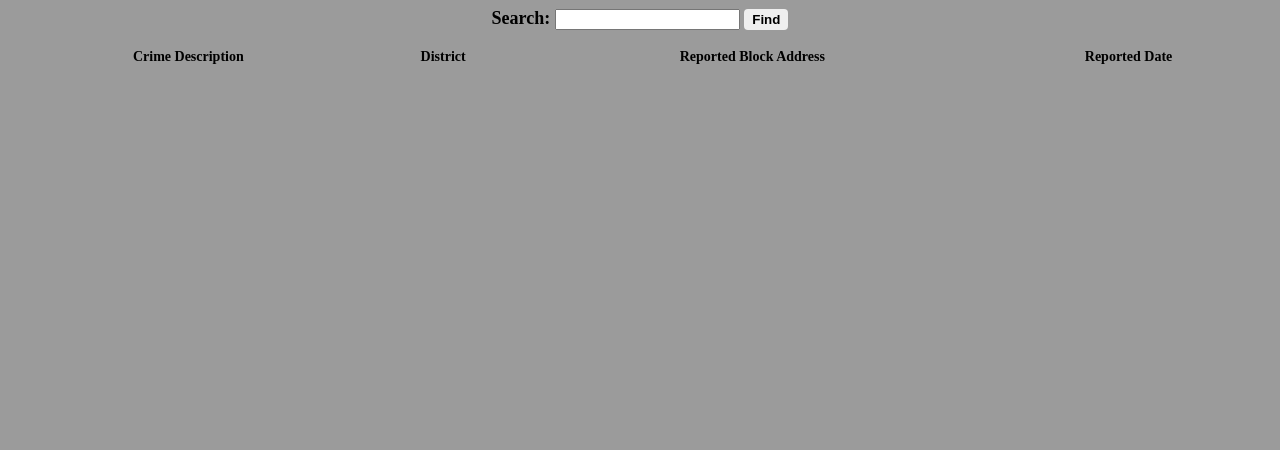
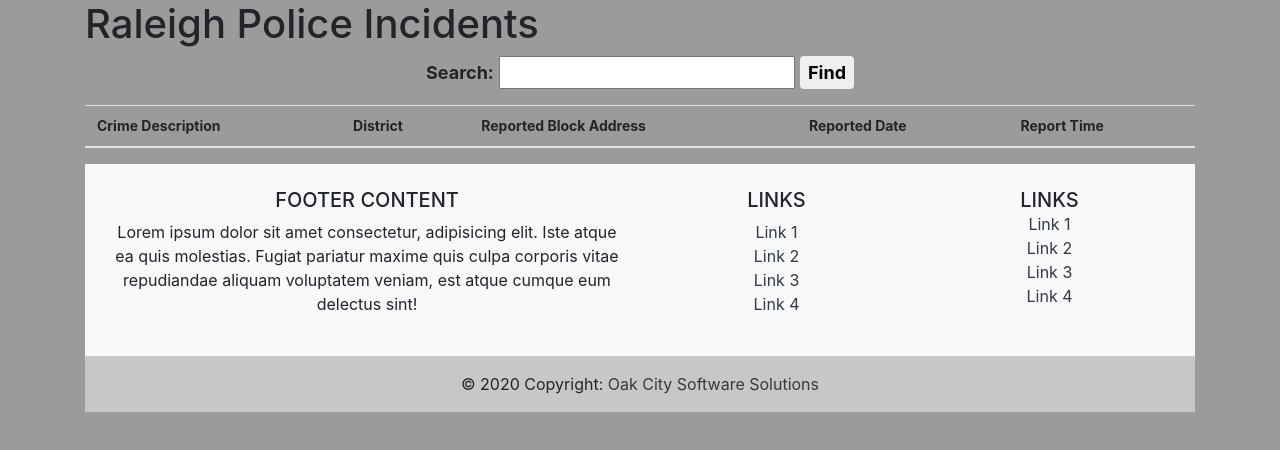
Before and after one commit to liljoker919/rpdincididents, a plain HTML site: page index.html in a window 1280 px wide. Drawn offline with nearby package versions, Linux system fonts and the light colour scheme; no server answers.

Commit message:
Add files via upload
added bootstrap

```diff
--- a/index.html
+++ b/index.html
@@ -1,31 +1,126 @@
 <!DOCTYPE html>
 <html lang="en">
+
 <head>
   <meta charset="UTF-8">
   <meta name="viewport" content="width=device-width, initial-scale=1.0">
+  <link rel="stylesheet" href="https://stackpath.bootstrapcdn.com/bootstrap/4.5.0/css/bootstrap.min.css"
+    integrity="sha384-9aIt2nRpC12Uk9gS9baDl411NQApFmC26EwAOH8WgZl5MYYxFfc+NcPb1dKGj7Sk" crossorigin="anonymous">
   <link rel="stylesheet" href="public/styles/style.css">
-  <title>Crime</title>
+  <title>RPD Incidents</title>
 </head>
+
 <body>
+  <div class="container">
+    <!-- Page Header -->
+    <div class="page-header">
+      <h1>Raleigh Police Incidents</h1>
+    </div>
+    <!-- Search -->
     <div class="inputs">
       <span>Search:</span>
       <input type="text" id="search">
       <button>Find</button>
     </div>
     <div id="dataView">
-    <table>
+      <table class="table table-striped">
         <thead>
           <tr>
             <th>Crime Description</th>
             <th>District</th>
             <th>Reported Block Address</th>
             <th>Reported Date</th>
+            <th>Report Time</th>
           </tr>
         </thead>
         <tbody id="fields">
         </tbody>
       </table>
     </div>
+    <!-- Footer -->
+    <footer class="bg-light text-center text-lg-start">
+      <!-- Grid container -->
+      <div class="container p-4">
+        <!--Grid row-->
+        <div class="row">
+          <!--Grid column-->
+          <div class="col-lg-6 col-md-12 mb-4 mb-md-0">
+            <h5 class="text-uppercase">Footer Content</h5>
+
+            <p>
+              Lorem ipsum dolor sit amet consectetur, adipisicing elit. Iste atque ea quis
+              molestias. Fugiat pariatur maxime quis culpa corporis vitae repudiandae aliquam
+              voluptatem veniam, est atque cumque eum delectus sint!
+            </p>
+          </div>
+          <!--Grid column-->
+
+          <!--Grid column-->
+          <div class="col-lg-3 col-md-6 mb-4 mb-md-0">
+            <h5 class="text-uppercase">Links</h5>
+
+            <ul class="list-unstyled mb-0">
+              <li>
+                <a href="#!" class="text-dark">Link 1</a>
+              </li>
+              <li>
+                <a href="#!" class="text-dark">Link 2</a>
+              </li>
+              <li>
+                <a href="#!" class="text-dark">Link 3</a>
+              </li>
+              <li>
+                <a href="#!" class="text-dark">Link 4</a>
+              </li>
+            </ul>
+          </div>
+          <!--Grid column-->
+
+          <!--Grid column-->
+          <div class="col-lg-3 col-md-6 mb-4 mb-md-0">
+            <h5 class="text-uppercase mb-0">Links</h5>
+
+            <ul class="list-unstyled">
+              <li>
+                <a href="#!" class="text-dark">Link 1</a>
+              </li>
+              <li>
+                <a href="#!" class="text-dark">Link 2</a>
+              </li>
+              <li>
+                <a href="#!" class="text-dark">Link 3</a>
+              </li>
+              <li>
+                <a href="#!" class="text-dark">Link 4</a>
+              </li>
+            </ul>
+          </div>
+          <!--Grid column-->
+        </div>
+        <!--Grid row-->
+      </div>
+      <!-- Grid container -->
+
+      <!-- Copyright -->
+      <div class="text-center p-3" style="background-color: rgba(0, 0, 0, 0.2)">
+        © 2020 Copyright:
+        <a class="text-dark" href="http://oakcitysoftwaresolutions.com/">Oak City Software Solutions</a>
+      </div>
+      <!-- Copyright -->
+    </footer>
+    <!-- Footer -->
+
+    <script src="https://code.jquery.com/jquery-3.5.1.slim.min.js"
+      integrity="sha384-DfXdz2htPH0lsSSs5nCTpuj/zy4C+OGpamoFVy38MVBnE+IbbVYUew+OrCXaRkfj"
+      crossorigin="anonymous"></script>
+    <script src="https://cdn.jsdelivr.net/npm/popper.js@1.16.0/dist/umd/popper.min.js"
+      integrity="sha384-Q6E9RHvbIyZFJoft+2mJbHaEWldlvI9IOYy5n3zV9zzTtmI3UksdQRVvoxMfooAo"
+      crossorigin="anonymous"></script>
+    <script src="https://stackpath.bootstrapcdn.com/bootstrap/4.5.0/js/bootstrap.min.js"
+      integrity="sha384-OgVRvuATP1z7JjHLkuOU7Xw704+h835Lr+6QL9UvYjZE3Ipu6Tp75j7Bh/kR0JKI"
+      crossorigin="anonymous"></script>
     <script src="public/scripts/script.js"></script>
+  </div>
 </body>
+
 </html>
```
Lines whose indentation alone changed are shown as unchanged.
